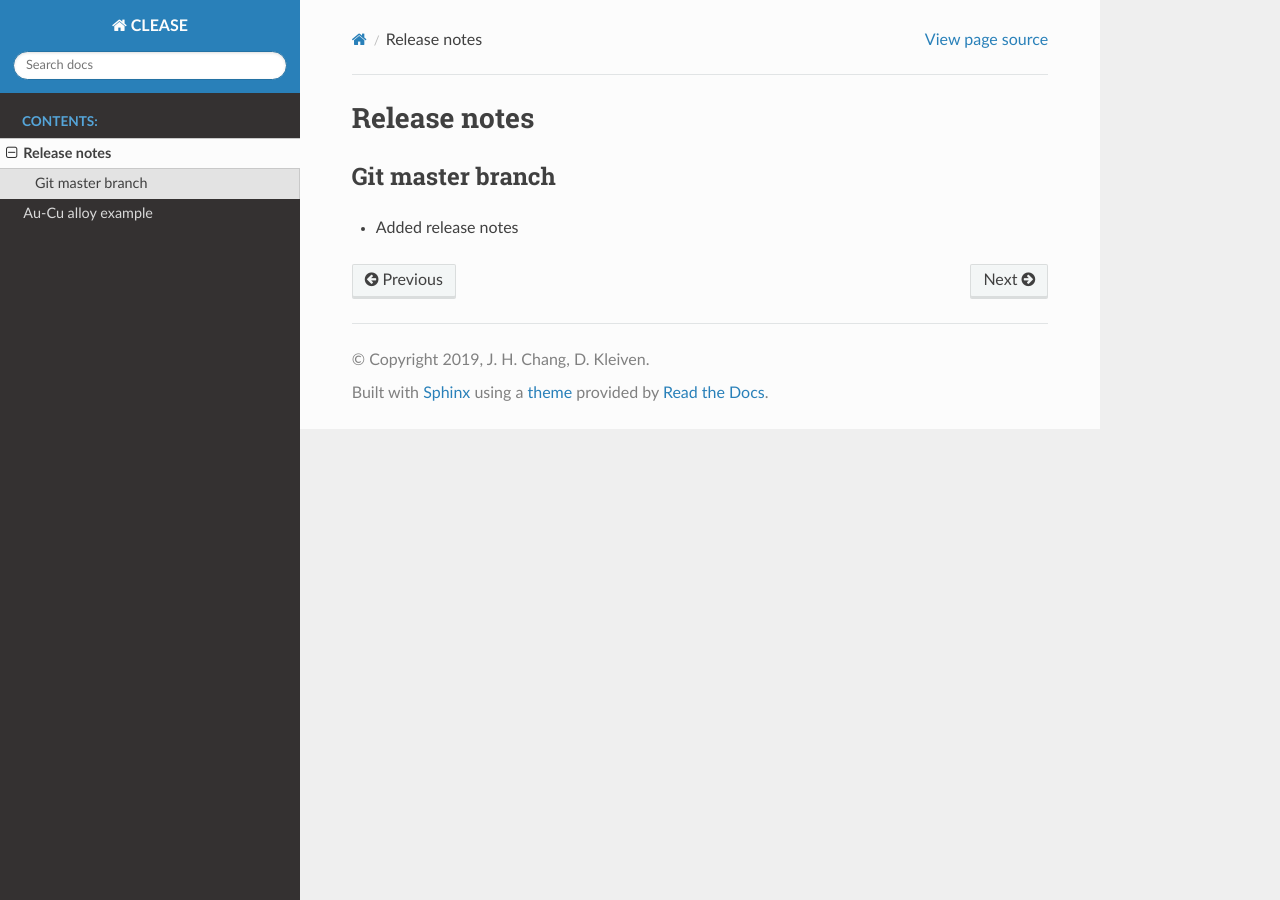
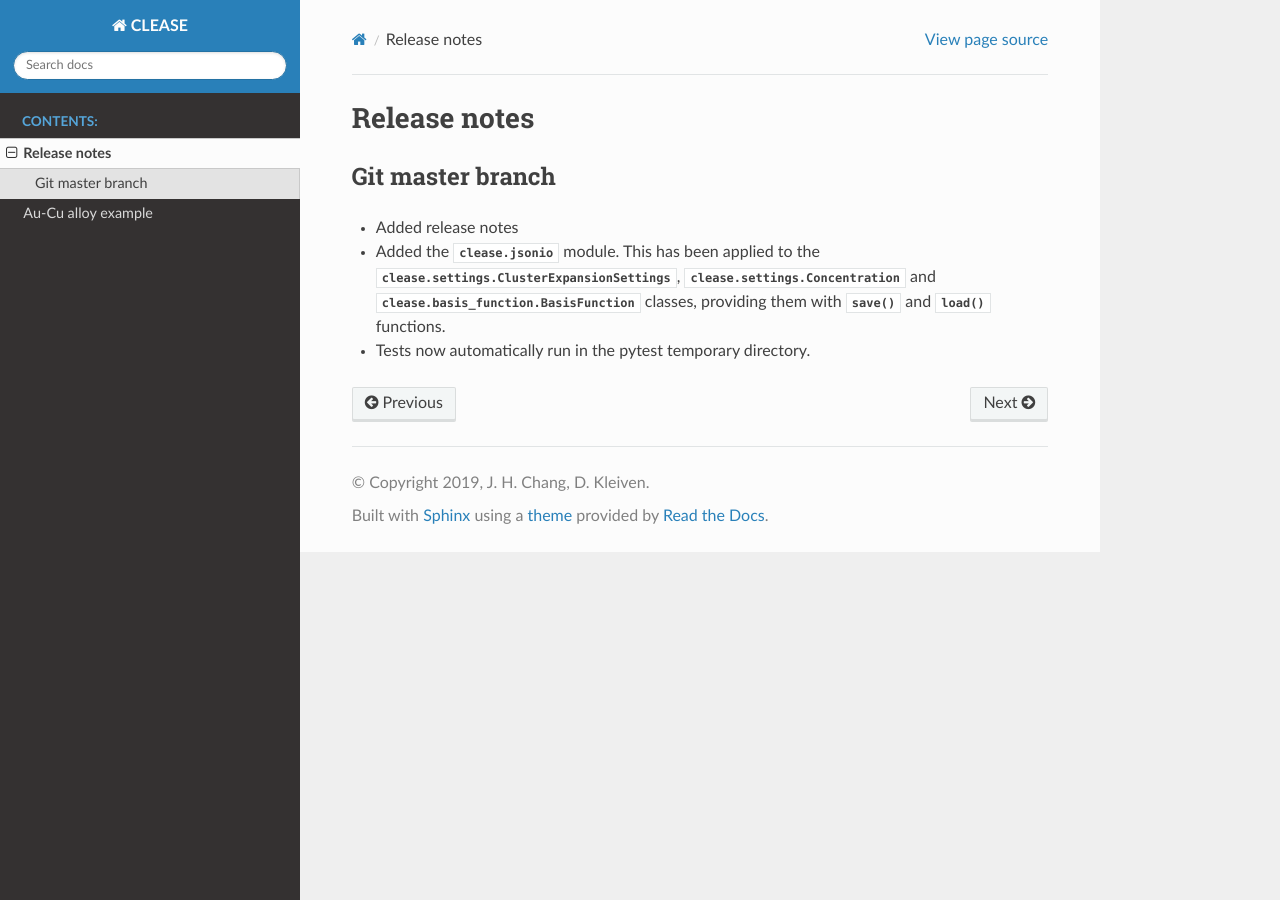
Before and after one commit to wuziqiqiqi/PD, a Sphinx documentation site: the page built from doc/source/releasenotes.rst, in a window 1280 px wide. Built offline with Sphinx 7.4.7 and the Read the Docs theme 2.0.0, drawn with Linux system fonts in a browser that asks for light colours; pages that are not in the unit, such as notebooks, are missing from menus.

Commit message:
DOC: Update releasenotes to include auto workdir and jsonio

```diff
--- a/doc/source/releasenotes.rst
+++ b/doc/source/releasenotes.rst
@@ -8,3 +8,11 @@ Git master branch
 =================
 
 * Added release notes
+
+* Added the :mod:`clease.jsonio` module. This has been applied to the
+  :class:`clease.settings.ClusterExpansionSettings`,
+  :class:`clease.settings.Concentration` and
+  :class:`clease.basis_function.BasisFunction` classes, providing them with
+  :func:`save` and :func:`load` functions.
+
+* Tests now automatically run in the pytest temporary directory.
```
